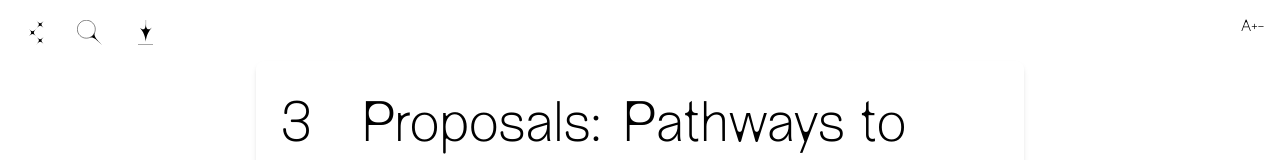
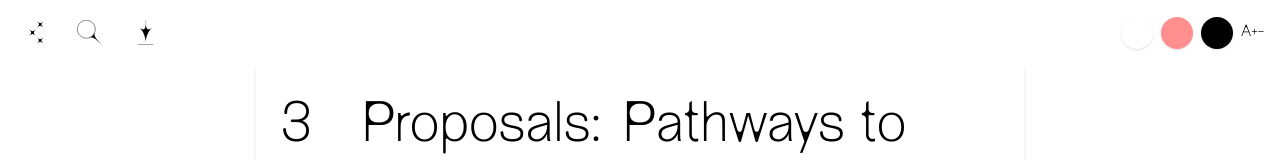
Before and after one commit to antiantivirus/fae-online-reader, a Next.js app: page / in a window 1280 px wide. Shown: the top 160 px of the page. Built offline with nearby package versions, Linux system fonts and the light colour scheme.

Commit message:
implement colour themes

```diff
--- a/components/header.tsx
+++ b/components/header.tsx
@@ -2,25 +2,27 @@ import Download from "./icons/download";
 import Share from "./icons/share";
 import Search from "./icons/search";
 import { useState, useEffect } from "react";
+import { useTheme } from "next-themes";
 
 export default function Header() {
-  const [fontSize, setFontSize] = useState(1)
+  const [fontSize, setFontSize] = useState(1);
+  const { theme, setTheme } = useTheme();
 
   const increaseFontSize = () => {
-    if (fontSize < 2){
-      setFontSize(fontSize + 0.2)
+    if (fontSize < 2) {
+      setFontSize(fontSize + 0.2);
     }
-  }
+  };
 
   const decreaseFontSize = () => {
-    if (fontSize > 0.5){
-      setFontSize(fontSize - 0.2)
+    if (fontSize > 0.5) {
+      setFontSize(fontSize - 0.2);
     }
-  }
+  };
 
   useEffect(() => {
     document.documentElement.style.fontSize = `calc(1rem * ${fontSize}`;
-  }, [fontSize])
+  }, [fontSize]);
 
   return (
     <header className="sticky top-0 z-50 flex w-full justify-between p-4 pb-0">
@@ -35,10 +37,30 @@ export default function Header() {
           <Download />
         </button>
       </div>
-      <div>
-        <span>A</span>
-        <button onClick={increaseFontSize}>+</button>
-        <button onClick={decreaseFontSize}>-</button>
+      <div className="flex items-center gap-2">
+        <button
+          className="h-8 w-8 rounded-full bg-white shadow"
+          onClick={() => setTheme("light")}
+        >
+          <span className="sr-only">Light</span>
+        </button>
+        <button
+          className="h-8 w-8 rounded-full bg-red shadow"
+          onClick={() => setTheme("red")}
+        >
+          <span className="sr-only">Red</span>
+        </button>
+        <button
+          className="h-8 w-8 rounded-full border-white bg-black shadow"
+          onClick={() => setTheme("dark")}
+        >
+          <span className="sr-only">Dark</span>
+        </button>
+        <div>
+          <span>A</span>
+          <button onClick={increaseFontSize}>+</button>
+          <button onClick={decreaseFontSize}>-</button>
+        </div>
       </div>
     </header>
   );
--- a/package.json
+++ b/package.json
@@ -12,6 +12,7 @@
     "@gsap/react": "^2.1.0",
     "gsap": "^3.12.5",
     "next": "14.1.0",
+    "next-themes": "^0.2.1",
     "react": "^18",
     "react-dom": "^18"
   },
--- a/pages/_app.tsx
+++ b/pages/_app.tsx
@@ -2,6 +2,7 @@ import "@/styles/globals.css";
 import type { AppProps } from "next/app";
 import localFont from "next/font/local";
 import Header from "@/components/header";
+import { ThemeProvider } from "next-themes";
 
 const abc = localFont({
   src: "../public/fonts/ABCDiatype-Regular.woff2",
@@ -18,6 +19,7 @@ const newEdge = localFont({
 
 export default function App({ Component, pageProps }: AppProps) {
   return (
+    <ThemeProvider themes={["light", "red", "dark"]} enableColorScheme>
       <div
         className={`${abc.variable} ${abcItalic.variable} ${newEdge.variable} font-sans`}
       >
@@ -26,5 +28,6 @@ export default function App({ Component, pageProps }: AppProps) {
           <Component {...pageProps} />
         </main>
       </div>
+    </ThemeProvider>
   );
 }
--- a/pages/_document.tsx
+++ b/pages/_document.tsx
@@ -2,7 +2,7 @@ import { Html, Head, Main, NextScript } from "next/document";
 
 export default function Document() {
   return (
-    <Html lang="en">
+    <Html lang="en" className="bg-primary">
       <Head />
       <body>
         <Main />
--- a/pages/index.tsx
+++ b/pages/index.tsx
@@ -2,7 +2,7 @@ import Image from "next/image";
 import { Inter } from "next/font/google";
 import { useEffect, useState } from "react";
 import ChapterImage from "@/components/chapterImage";
-import React, { useRef } from 'react';
+import React, { useRef } from "react";
 import Footnote from "@/components/footnote";
 const inter = Inter({ subsets: ["latin"] });
 
@@ -11,7 +11,7 @@ export default function Home() {
     <article className="prose">
       <div className="space-y-12">
         <div id="chapter-heading" className="relative mx-auto md:max-w-3xl">
-          <div className="relative z-20 mb-24 w-full rounded-lg bg-white p-2 shadow-md md:p-6">
+          <div className="bg-primary text-typography relative z-20 mb-24 w-full rounded-lg p-2 shadow-md md:p-6">
             <h1 className="flex gap-12">
               <span>3</span>{" "}
               <span>Proposals: Pathways to Interoperability</span>
@@ -20,7 +20,7 @@ export default function Home() {
           <ChapterImage />
         </div>
 
-        <div className="mx-auto rounded-lg bg-white p-2 shadow-md md:max-w-3xl md:p-6 relative pr-6 md:pr-12">
+        <div className="bg-primary text-typography relative mx-auto rounded-lg p-2 pr-6 shadow-md md:max-w-3xl md:p-6 md:pr-12">
           <p>
             An exposed operational surface allowing internal and external users
             to interact with an organisation's internal functionalities could
@@ -29,20 +29,21 @@ export default function Home() {
             of exposed application surfaces include public technical platforms
             such as Transport for London's open data Q API, or organisational
             knowledge bases such as wikis.
-            <Footnote no="1"/>
-            <Footnote no="2"/> The UK government's Contracts Finder interface is
-            another example of an exposed organisational surface for well-
-            defined procurement needs.<Footnote no="3"/> Whether as a partnership
-            approach or a public resource, interfaces that enable as-vet-unknown
-            users to plug in to an organisation's backend functionalities allow
-            more bottom-up and permissionless forms of ecosvstemic innovation
+            <Footnote no="1" />
+            <Footnote no="2" /> The UK government's Contracts Finder interface
+            is another example of an exposed organisational surface for well-
+            defined procurement needs.
+            <Footnote no="3" /> Whether as a partnership approach or a public
+            resource, interfaces that enable as-vet-unknown users to plug in to
+            an organisation's backend functionalities allow more bottom-up and
+            permissionless forms of ecosvstemic innovation
           </p>
           <p>
             Like decentralisation, openness ✐ can lead to its own enclosure. For
             example, Uber makes use of Transport for London data even as it
             thwarts regulatory oversight, while many of the most important
             open-source ✐ projects are managed by Google and Meta.
-            <Footnote no="4"/>
+            <Footnote no="4" />
             In order to maintain a balance between openness ✐ and risk, a
             traceable decentralised protocol between service users and
             providers, along with 117 flexible licensing arrangements, would
--- a/styles/globals.css
+++ b/styles/globals.css
@@ -1,6 +1,24 @@
 @tailwind base;
 @tailwind components;
 @tailwind utilities;
+
+@layer base {
+  :root {
+    --colour-primary: #ffffff;
+    --colour-secondary: #000000;
+    --colour-typography: #000000;
+  }
+  html[data-theme="dark"] {
+    --colour-primary: #000000;
+    --colour-secondary: #ffffff;
+    --colour-typography: #ffffff;
+  }
+  html[data-theme="red"] {
+    --colour-primary: #ff8e8e;
+    --colour-secondary: #ffffff;
+    --colour-typography: #000000;
+  }
+}
 
 body,
 html {
--- a/tailwind.config.ts
+++ b/tailwind.config.ts
@@ -1,7 +1,7 @@
 import type { Config } from "tailwindcss";
 
 const config: Config = {
-  darkMode: 'class',
+  darkMode: ['selector', '[data-theme^="dark-"]'],
   content: [
     "./pages/**/*.{js,ts,jsx,tsx,mdx}",
     "./components/**/*.{js,ts,jsx,tsx,mdx}",
@@ -18,6 +18,14 @@ const config: Config = {
         sans: ['var(--font-new-edge)'],
         abc: ['var(--font-abc)']
       },
+      colors: {
+        primary: 'var(--colour-primary)',
+        secondary: 'var(--colour-secondary)',
+        typography: 'var(--colour-typography)',
+        black: '#000000',
+        white: '#ffffff',
+        red: '#ff8e8e'
+      },
     },
   },
   plugins: [],
```
Also changed, not shown: 1 other file (tests, documents, lock files or other folders). Lines whose indentation alone changed are shown as unchanged.
